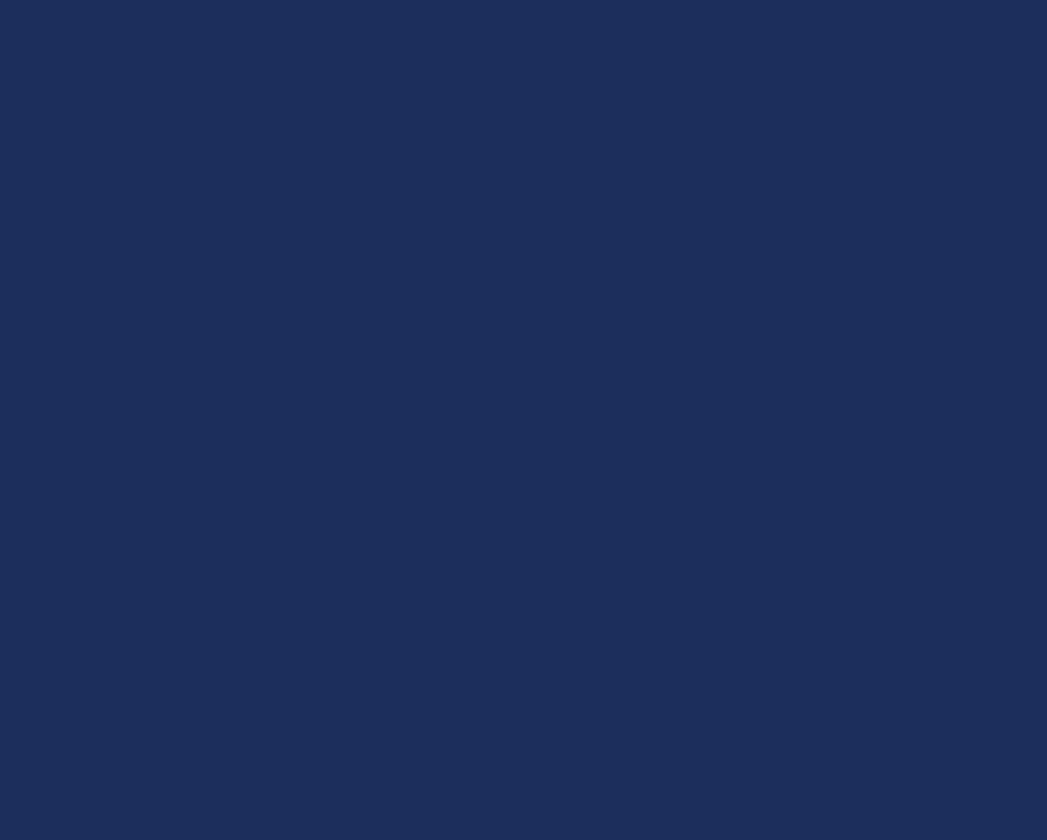
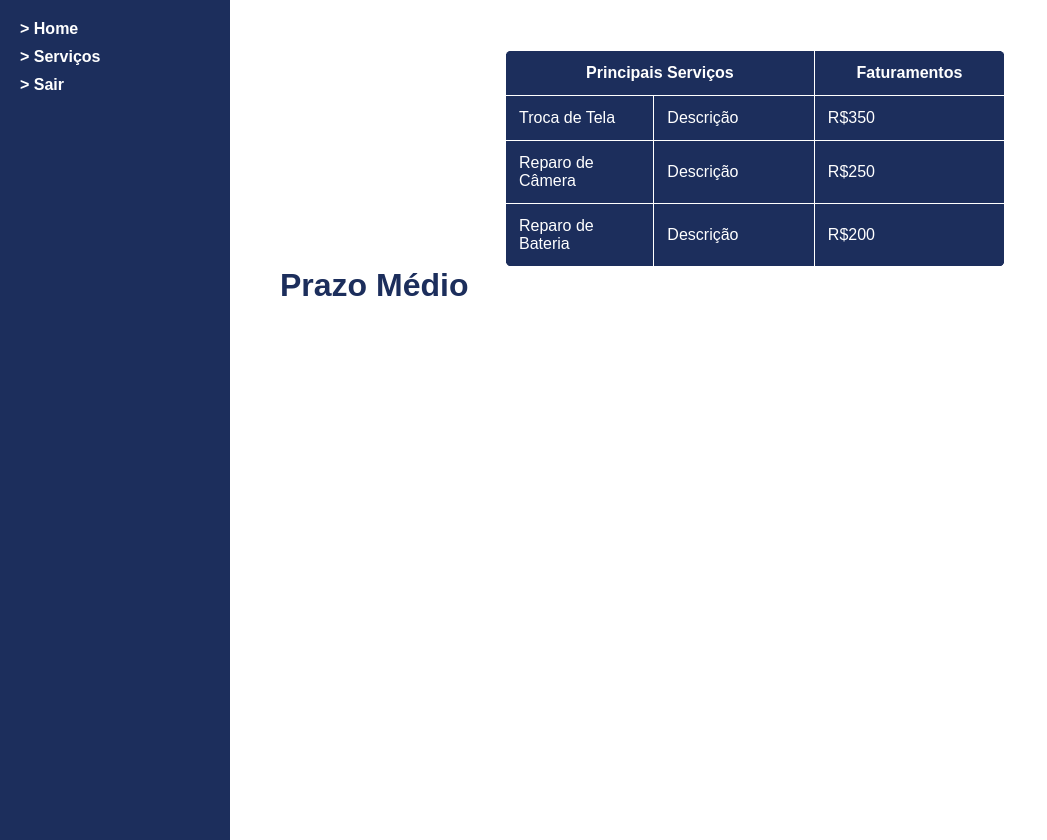
Before and after one commit to anatimoteo/ReparaTech, a Vue app: page /services in a window 1280 px wide. Before the commit this address had no page. Shown: the whole page, without its empty margins (0-1047 px from the left). Before the commit the page ends 800 px from the top, so only its background shows below. Built offline with nearby package versions, Linux system fonts and the light colour scheme; a web font is replaced by a local one.

Commit message:
criação página de serviços

```diff
--- a/src/components/LayoutComponent.vue
+++ b/src/components/LayoutComponent.vue
@@ -7,7 +7,8 @@ import { RouterLink } from 'vue-router';
 <template>
     <main class="page">
         <nav class="menu">
-            <RouterLink to="/">Serviços</RouterLink>
+            <RouterLink to="/">Home</RouterLink>
+            <RouterLink to="/services">Serviços</RouterLink>
             <RouterLink to="/login">Sair</RouterLink>
         </nav>
         <div class="page-content">
@@ -33,6 +34,7 @@ import { RouterLink } from 'vue-router';
 
 .page-content {
     background-color: white;
+    color: var(--blue);
     width: 100%;
     max-height: 100vh;
     overflow-y: scroll;
--- a/src/router/index.js
+++ b/src/router/index.js
@@ -1,6 +1,7 @@
 import { createRouter, createWebHistory } from 'vue-router'
 import LoginPage from '../views/LoginPage.vue'
 import HomePage from '../views/HomePage.vue'
+import ServicesPage from '../views/ServicesPage.vue'
 
 const router = createRouter({
   history: createWebHistory(import.meta.env.BASE_URL),
@@ -18,6 +19,12 @@ const router = createRouter({
     },
 
     {
+      path: '/services',
+      name: 'services',
+      component: ServicesPage
+    },
+
+    {
       path: '/about',
       name: 'about',
       // route level code-splitting
--- a/src/views/LoginPage.vue
+++ b/src/views/LoginPage.vue
@@ -1,18 +1,17 @@
 <script setup>
-import { useRouter } from 'vue-router';
+import { useRouter } from 'vue-router'
 
 const router = useRouter()
 
-function login () {
-  router.push("/")
+function login() {
+  router.push('/')
 }
 </script>
 
 <template>
   <main class="login-page">
-
     <div class="login-container">
-      <img src="/src/assets/imagens/logo.png" alt="logo ReparaTech>" class="logo">
+      <img src="/src/assets/imagens/logo.png" alt="logo ReparaTech>" class="logo" />
 
       <form action="" class="login-form">
         <h1 class="heading">LOGIN</h1>
@@ -27,20 +26,18 @@ function login () {
         <button type="submit" @click="login" class="">Entrar</button>
       </form>
     </div>
-
   </main>
 </template>
 
 <style scoped>
-
-.logo{
+.logo {
   margin: 40px auto;
   width: 160px;
   display: flex;
   flex-direction: column;
 }
 
-.login-container{
+.login-container {
   position: absolute;
   left: 50%;
   top: 40%;
@@ -60,20 +57,18 @@ function login () {
   box-shadow: 5px 5px 6px rgba(0, 0, 0, 0.684);
 }
 
-.heading{
+.heading {
   margin: 20px auto;
   font-family: var(--font-family--heading);
   font-weight: 100;
   color: var(--blue);
 }
 
-.input-group{
+.input-group {
   margin: 18px;
   display: flex;
   flex-direction: column;
   gap: 6px;
   text-align: start;
 }
-
-
 </style>
--- /dev/null
+++ b/src/views/ServicesPage.vue
@@ -0,0 +1,48 @@
+<script setup>
+import LayoutComponent from '@/components/LayoutComponent.vue'
+</script>
+<template>
+  <LayoutComponent>
+    <table>
+      <tr>
+        <th colspan="2">Principais Serviços</th>
+        <th>Faturamentos</th>
+      </tr>
+      <tr>
+        <td>Troca de Tela</td>
+        <td>Descrição</td>
+        <td>R$350</td>
+      </tr>
+      <tr>
+        <td>Reparo de Câmera</td>
+        <td>Descrição</td>
+        <td>R$250</td>
+      </tr>
+      <tr>
+        <td>Reparo de Bateria</td>
+        <td>Descrição</td>
+        <td>R$200</td>
+      </tr>
+    </table>
+
+    <h1>Prazo Médio</h1>
+  </LayoutComponent>
+</template>
+<style scoped>
+table,
+th,
+td {
+  background-color: var(--blue);
+  border: 1px solid rgb(255, 255, 255);
+  border-collapse: collapse;
+  color: white;
+  border-radius: 8px;
+  width: 500px;
+  margin: auto;
+}
+
+th,
+td {
+  padding: 13px;
+}
+</style>
```
